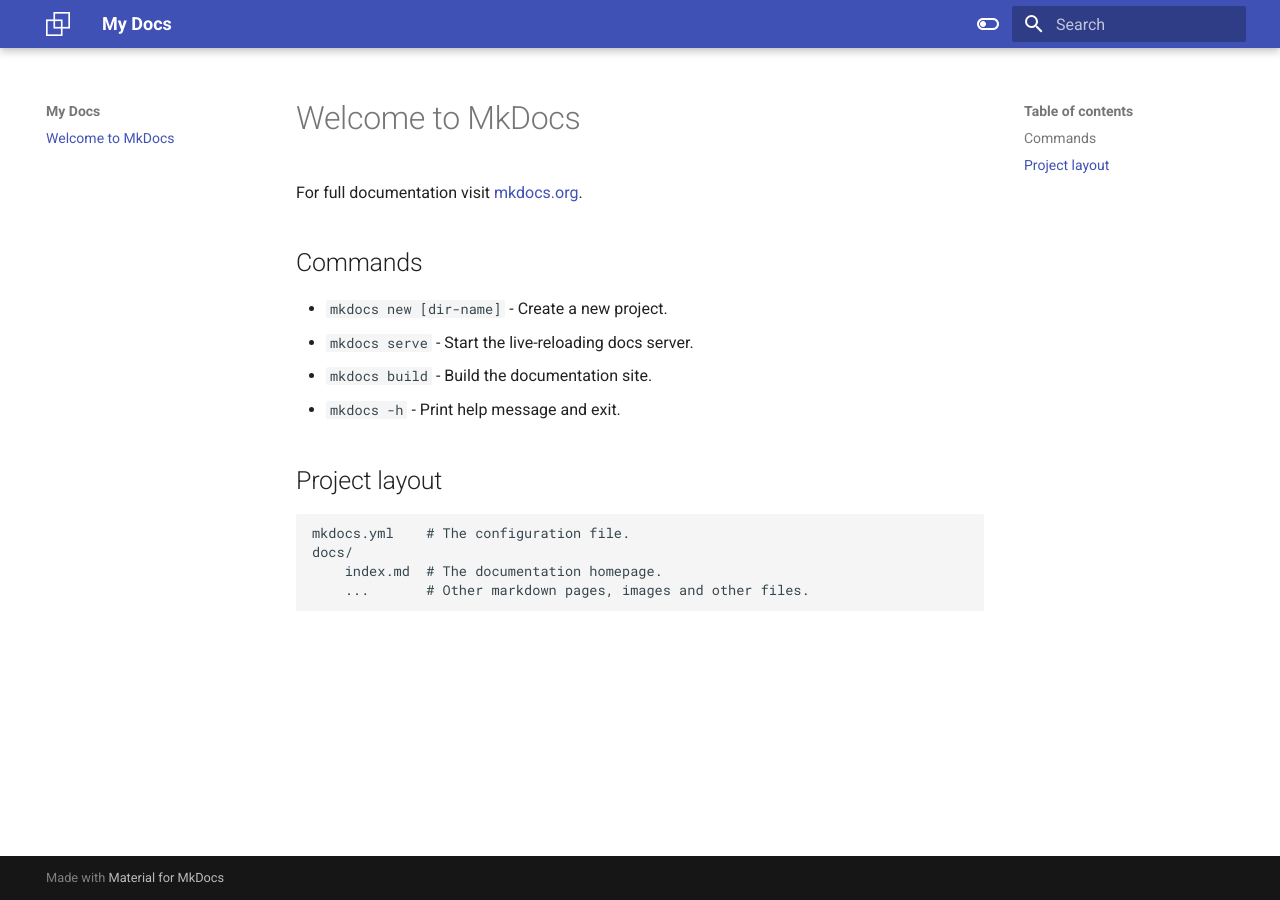
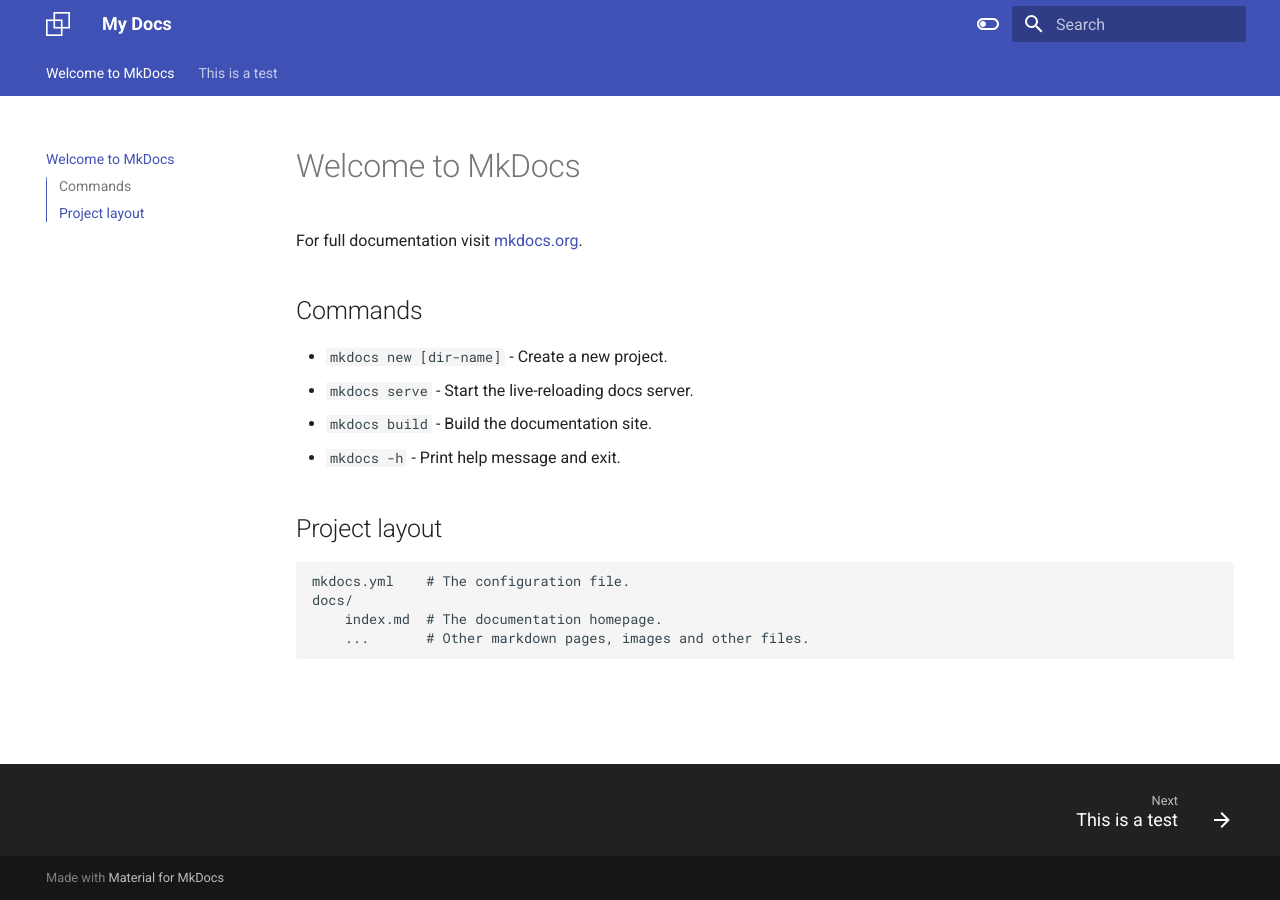
Before and after one commit to jessenjonas/MyDocs, an MkDocs documentation site: the page built from docs/index.md, in a window 1280 px wide. Built offline with MkDocs 1.6.1 and Material for MkDocs 9.7.7, drawn with Linux system fonts in a browser that asks for light colours.

Commit message:
Trying to add pass

```diff
--- /dev/null
+++ b/docs/page2.md
@@ -0,0 +1,3 @@
+password: jj123456JJ
+
+# This is a test
--- a/mkdocs.yml
+++ b/mkdocs.yml
@@ -1,4 +1,5 @@
 site_name: My Docs
+site_url: https://docs.designplace.dk
 theme:
   name: material
   locale: en
@@ -18,3 +19,23 @@
       toggle:
         icon: material/toggle-switch
         name: Switch to light mode
+  plugins:
+  - social:
+  - search:
+      lang: en
+  - tags:
+      tags_file: tags.md
+  - encryptcontent:
+
+  features:
+    - navigation.instant
+    - navigation.tracking
+    - navigation.tabs
+    - navigation.path
+    - toc.follow
+    - toc.integrate
+    - navigation.top
+    - search.suggest
+    - search.highlight
+    - search.share
+    - navigation.footer
```
Also changed, not shown: Requirements.txt (added), 1 other file.
